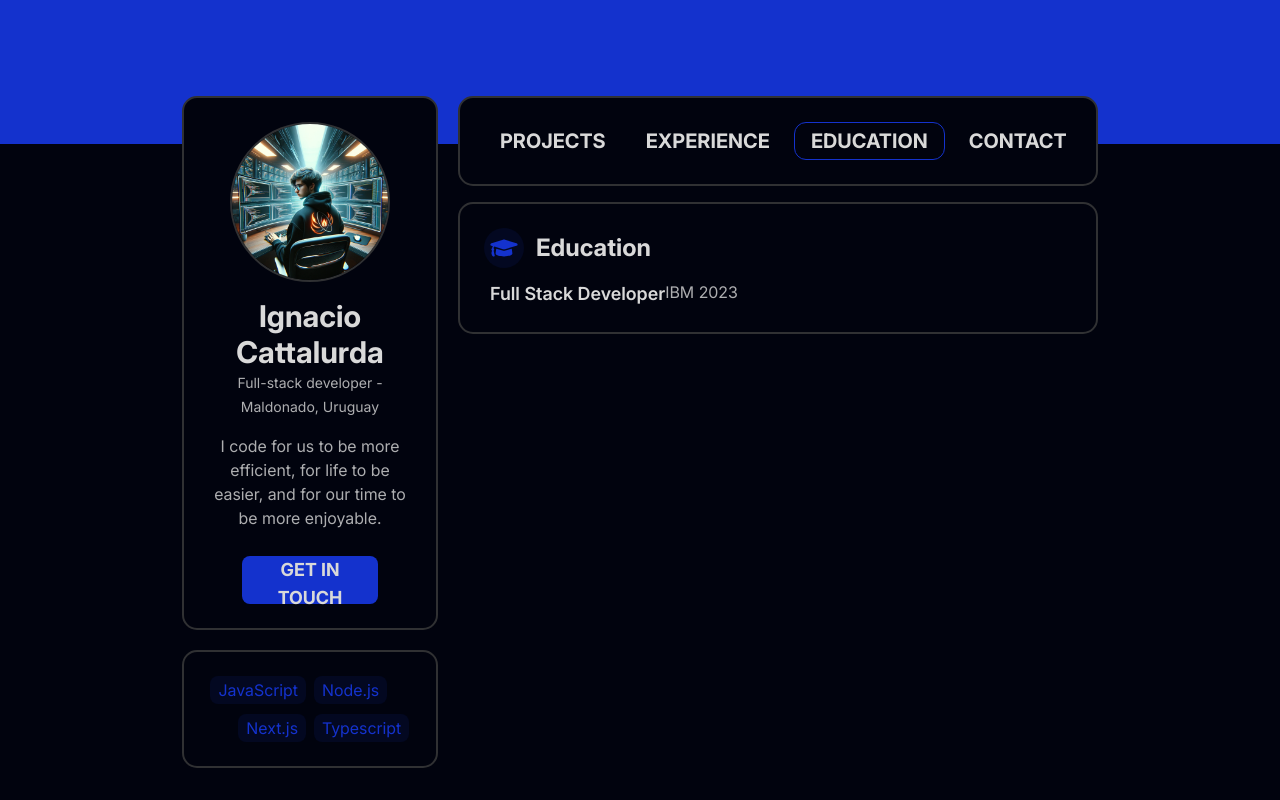
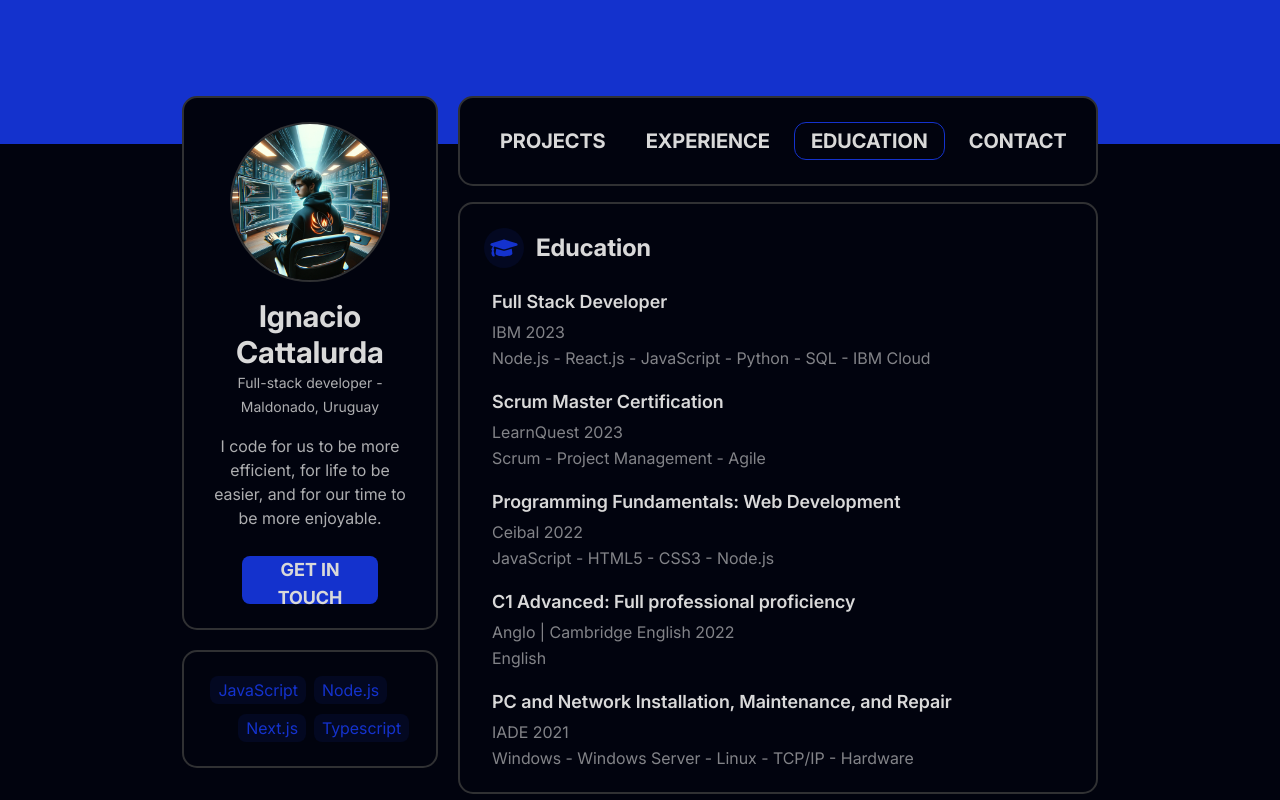
Before and after one commit to ignatiosdev/ignatios.dev, a Next.js app: page /education in a window 1280 px wide. Built offline with nearby package versions, Linux system fonts and the light colour scheme.

Commit message:
feat: add education page

```diff
--- a/src/app/education/page.tsx
+++ b/src/app/education/page.tsx
@@ -1,15 +1,29 @@
 import PageTitle from "@/components/PageTitle/PageTitle";
+import EducationItem from "@/components/Education/EducationItem/EducationItem";
+import educationData from "@/data/education";
+
 
 export default function Education() {
-    return (
+  return (
     <>
-    <PageTitle currentPageId="education" text="Education"/>
-    <div className="flex px-1.5 pt-3">
+      <PageTitle currentPageId="education" text="Education" />
+      {/* <div className="flex flex-col px-2 pt-5 gap-y-1">
+        <div className="flex ">
+          <h1 className="text-lg font-semibold">Full Stack Developer</h1>
+        </div>
+        <span className="text-subtitle-darker">IBM 2023</span>
+        <span className="text-subtitle-darker text-sm">Node.js - React.js - JavaScript - Python - SQL - IBM Cloud</span>
+      </div> */}
 
-    <h1 className="text-lg font-semibold">
-    Full Stack Developer
-    </h1>
-    <span className="text-subtitle capitalize">IBM 2023</span>
-    </div>
-    </>)
+      <div className="flex flex-col">
+        {educationData.map((item,index) => (
+          <EducationItem key={index}
+            title={item.title}
+            subtitle={item.subtitle}
+            skills={item.skills}
+          ></EducationItem>
+        ))}
+      </div>
+    </>
+  );
 }
--- /dev/null
+++ b/src/components/Education/EducationItem/EducationItem.tsx
@@ -0,0 +1,15 @@
+type Props = { title: string; subtitle: string; skills: string; key: number };
+
+function EducationItem({ title, subtitle, skills }: Props) {
+  return (
+    <div className="flex flex-col px-2 pt-5 gap-y-1">
+      <div className="flex">
+        <h1 className="text-lg font-semibold">{title}</h1>
+      </div>
+      <span className="text-subtitle-darker">{subtitle}</span>
+      <span className="text-subtitle-darker text-sm">{skills}</span>
+    </div>
+  );
+}
+
+export default EducationItem;
--- /dev/null
+++ b/src/data/education.ts
@@ -0,0 +1,31 @@
+import Education from "@/types/Education";
+
+const educationData: Education[] = [
+  {
+    title: "Full Stack Developer ",
+    subtitle: "IBM 2023",
+    skills: "Node.js - React.js - JavaScript - Python - SQL - IBM Cloud  ",
+  },
+  {
+    title: "Scrum Master Certification",
+    subtitle: "LearnQuest 2023",
+    skills: "Scrum - Project Management - Agile",
+  },
+  {
+    title: "Programming Fundamentals: Web Development",
+    subtitle: "Ceibal 2022",
+    skills: "JavaScript - HTML5 - CSS3 - Node.js",
+  },
+  {
+    title: "C1 Advanced: Full professional proficiency",
+    subtitle: "Anglo | Cambridge English 2022",
+    skills: "English",
+  },
+  {
+    title: "PC and Network Installation, Maintenance, and Repair",
+    subtitle: "IADE 2021",
+    skills: "Windows - Windows Server - Linux - TCP/IP - Hardware",
+  },
+];
+
+export default educationData;
--- /dev/null
+++ b/src/types/Education.ts
@@ -0,0 +1,8 @@
+
+type Education = {
+    title: string,
+    subtitle:string
+    skills:string
+  };
+
+  export default Education;
```
